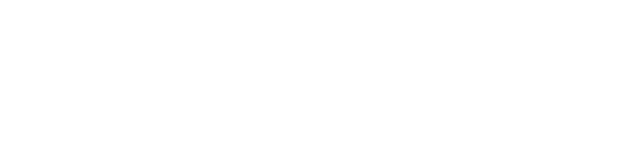
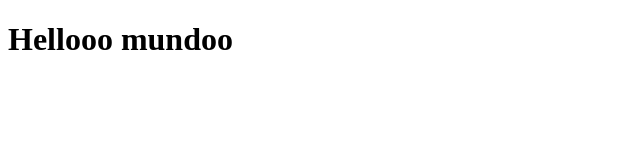
Before and after one commit to cristiancasd/avengers-11, a plain HTML site: page docs/index.html in a window 1280 px wide. Shown: the whole page, without its empty margins (0-640 px from the left). Drawn offline with Linux system fonts and the light colour scheme.

Commit message:
sitio web agregado 2

```diff
--- a/docs/index.html
+++ b/docs/index.html
@@ -7,6 +7,6 @@
     <title>Soy una página web</title>
 </head>
 <body>
-
+    <h1> Hellooo mundoo</h1>
 </body>
 </html>
```
